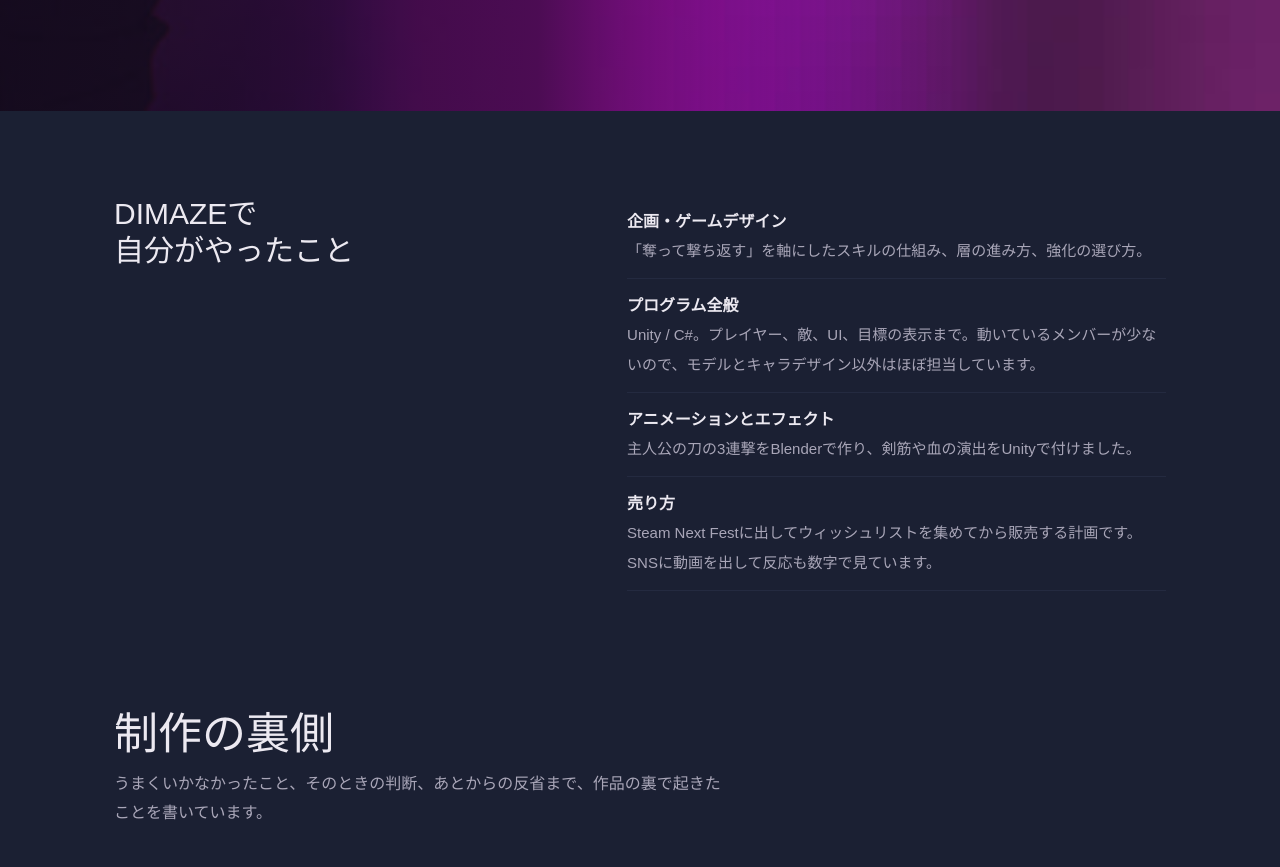
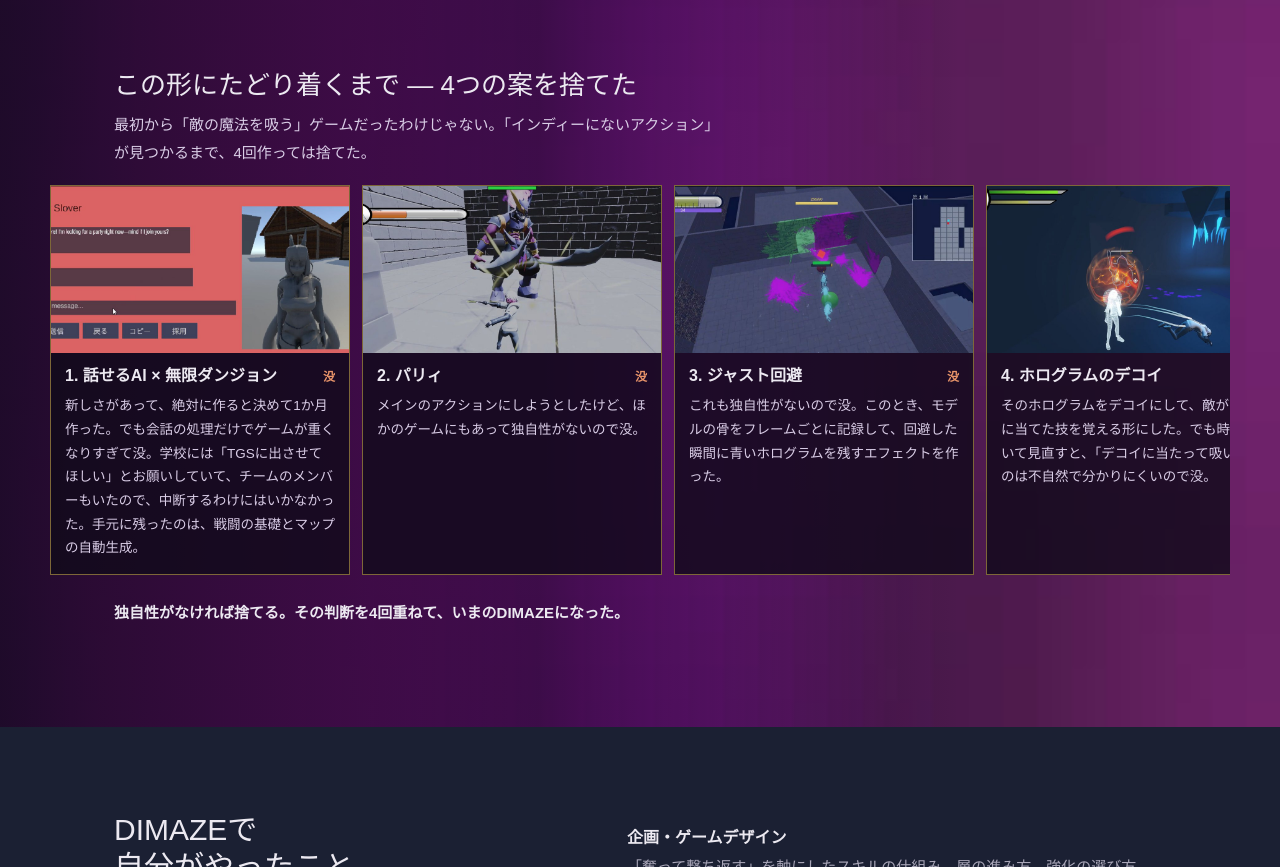
Before and after one commit to kei-tatezaki/kei-tatezaki.github.io, a plain HTML site: page index.html in a window 1280 px wide. Shown: the part 3396-4263 px from the top of the page. Drawn offline with Linux system fonts and the light colour scheme; a web font is replaced by a local one.

Commit message:
DIMAZE: 「この形にたどり着くまで」を追加

```diff
--- a/index.html
+++ b/index.html
@@ -101,6 +101,20 @@ details h3{font-family:'M PLUS 2',sans-serif;font-weight:700;font-size:15px;colo
 .shots figure{margin:0;flex:0 0 min(560px,84%);scroll-snap-align:start}
 .shots img{width:100%;aspect-ratio:16/9;object-fit:cover;border:1px solid var(--brass-dim)}
 .shots figcaption{font-size:13px;color:#CFC4DC;margin-top:6px}
+
+.origin{margin-top:clamp(36px,5vw,56px);max-width:1100px}
+.origin h3{font-size:clamp(20px,2.4vw,26px);line-height:1.4}
+.origin .lead{color:#D9CDE6;font-size:15px;margin-top:8px;max-width:40em}
+.origin ol{list-style:none;display:flex;gap:12px;overflow-x:auto;scroll-snap-type:x mandatory;padding:0 var(--gut) 14px;margin:18px calc(var(--gut)*-1) 0;scrollbar-width:thin;scrollbar-color:var(--brass-dim) transparent}
+.origin li{flex:0 0 min(300px,78%);scroll-snap-align:start;background:rgba(18,10,28,.82);border:1px solid var(--brass-dim);padding:0 0 14px;display:flex;flex-direction:column}
+.origin li.won{border-color:var(--brass);box-shadow:inset 0 0 0 1px var(--brass)}
+.origin li img{width:100%;aspect-ratio:16/9;object-fit:cover;display:block}
+.origin li .hd{display:flex;align-items:baseline;justify-content:space-between;gap:8px;padding:12px 14px 0}
+.origin li b{font-size:16px;line-height:1.4}
+.origin li .tag{font-size:12px;font-weight:700;color:#E8946A;white-space:nowrap}
+.origin li.won .tag{color:var(--brass)}
+.origin li p{font-size:13.5px;line-height:1.75;color:#D9CDE6;padding:6px 14px 0}
+.origin .close{margin-top:10px;font-size:15px;font-weight:700}
 
 /* ---------- my part in DIMAZE ---------- */
 .mypart{padding-top:clamp(48px,7vw,84px)}
@@ -346,6 +360,18 @@ body.lock{overflow:hidden}
         <figure><img src="images/ss10.jpg?v=1117" alt="紫の光を背に立つボス" loading="lazy"></figure>
         <figure><img src="images/ss11.jpg?v=1117" alt="炎の髪のボス「マジャーク」" loading="lazy"><figcaption>5層で待つボス「マジャーク」</figcaption></figure>
       </div>
+    </div>
+    <div class="origin">
+      <h3>この形にたどり着くまで ― 4つの案を捨てた</h3>
+      <p class="lead">最初から「敵の魔法を吸う」ゲームだったわけじゃない。「インディーにないアクション」が見つかるまで、4回作っては捨てた。</p>
+      <ol>
+        <li><img src="images/origin1.jpg" alt="話せるAIの会話画面" loading="lazy"><div class="hd"><b>1. 話せるAI × 無限ダンジョン</b><span class="tag">没</span></div><p>新しさがあって、絶対に作ると決めて1か月作った。でも会話の処理だけでゲームが重くなりすぎて没。学校には「TGSに出させてほしい」とお願いしていて、チームのメンバーもいたので、中断するわけにはいかなかった。手元に残ったのは、戦闘の基礎とマップの自動生成。</p></li>
+        <li><img src="images/origin2.jpg" alt="灰色の通路でボスと戦う試作画面" loading="lazy"><div class="hd"><b>2. パリィ</b><span class="tag">没</span></div><p>メインのアクションにしようとしたけど、ほかのゲームにもあって独自性がないので没。</p></li>
+        <li><img src="images/origin3.jpg" alt="ジャスト回避の試作画面" loading="lazy"><div class="hd"><b>3. ジャスト回避</b><span class="tag">没</span></div><p>これも独自性がないので没。このとき、モデルの骨をフレームごとに記録して、回避した瞬間に青いホログラムを残すエフェクトを作った。</p></li>
+        <li><img src="images/origin4.jpg" alt="青いホログラムのデコイが残る試作画面" loading="lazy"><div class="hd"><b>4. ホログラムのデコイ</b><span class="tag">没</span></div><p>そのホログラムをデコイにして、敵がデコイに当てた技を覚える形にした。でも時間をおいて見直すと、「デコイに当たって吸い取る」のは不自然で分かりにくいので没。</p></li>
+        <li class="won"><img src="images/ss1.jpg?v=1117" alt="紫の渦で炎の魔法を吸い込む場面" loading="lazy"><div class="hd"><b>5. 敵の魔法を吸う</b><span class="tag">採用</span></div><p>デコイの「敵の技を奪う」仕組みだけは残っていた。インディーゲームにないアクションを考えて、敵の魔法を直接吸い取る形にたどり着いた。</p></li>
+      </ol>
+      <p class="close">独自性がなければ捨てる。その判断を4回重ねて、いまのDIMAZEになった。</p>
     </div>
   </div>
 </section>
```
